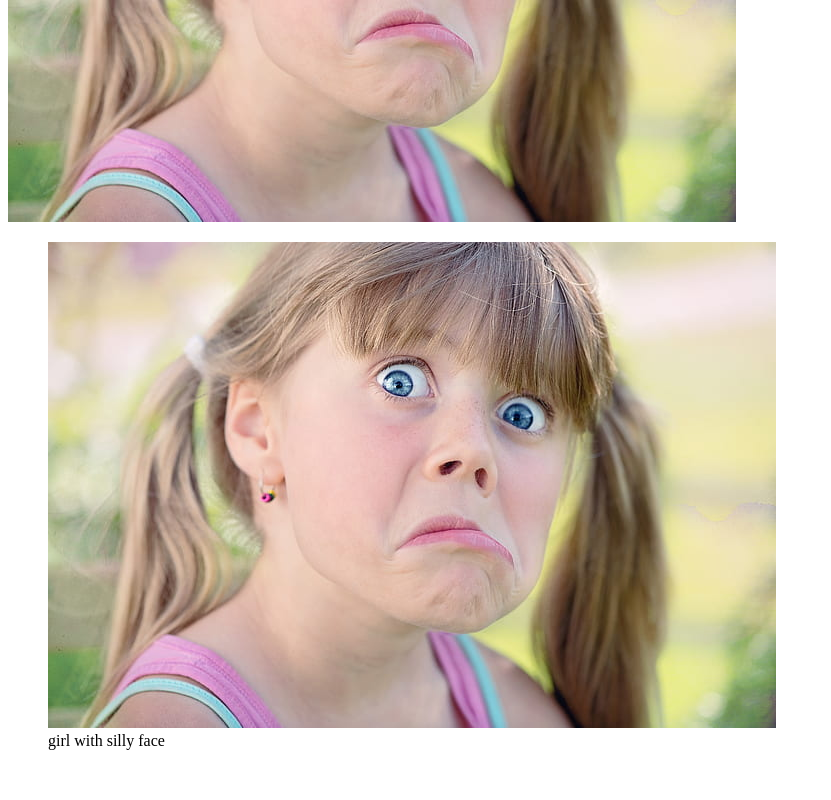
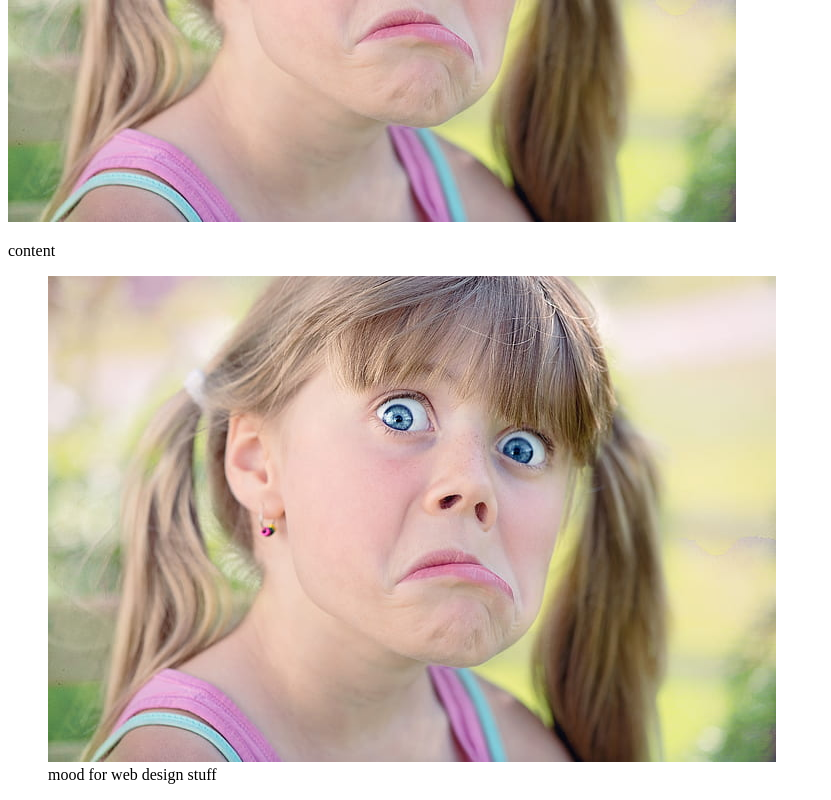
Before and after one commit to lcc-adm/web-demo, a plain HTML site: page images.html in a window 1280 px wide. Shown: the part 886-1686 px from the top of the page, without its empty margins (0-831 px from the left). Before the commit the page ends 1652 px from the top, so only its background shows below. Drawn offline with Linux system fonts and the light colour scheme.

Commit message:
update images demo content

```diff
--- a/images.html
+++ b/images.html
@@ -5,24 +5,47 @@
   <title>images demo page</title>
 
   <style>
+    body {}
 
+    /* img and figure tags will affect all of those elements in the document */
+    img {}
+
+    figure {}
+
+    /* the following rules apply to specific elements */
+    #one {}
+
+    #two {}
+
+    #three {}
   </style>
 </head>
 
 <body>
   <h1>web demo for using images in web pages</h1>
 
-    <p>a demo for adding images in html and manipulating them with css. there will be three versions of the same image tweaked in different ways. there will also be either a tiled background image or a background gradient.</p>
+  <p>a demo for adding images in html and manipulating them with css. there
+    will be three versions of the same image tweaked in different ways.
+    there will also be either a tiled background image or a background
+    gradient.</p>
 
-    <!-- basic image tag including where to find the file and alternative text -->
-    <img src="images/mood.jpg" alt="girl with silly face">
+  <!-- image with an id -->
+  <img src="images/mood.jpg" alt="girl with silly face" id="one">
 
-    <img src="images/mood.jpg" alt="girl with silly face">
+  <!-- image inside a box with an id -->
+  <div class="two">
+    <img src="images/mood.jpg">
+  </div>
 
-    <!-- addition of a figure tag that adds caption. preferred method for accessibility. slightly different default formatting -->
+  <!-- box with content. we will load image through css -->
+  <div id="three">
+    <p>content</p>
+  </div>
+
+  <!-- addition of a figure tag that adds caption. preferred method for accessibility. slightly different default formatting, but we can change that -->
   <figure>
     <img src="images/mood.jpg" alt="girl with silly face">
-        <figcaption>girl with silly face</figcaption>
+    <figcaption>mood for web design stuff</figcaption>
   </figure>
 
 
```
Also changed, not shown: images/seamless.png (added). Lines whose indentation alone changed are shown as unchanged.
